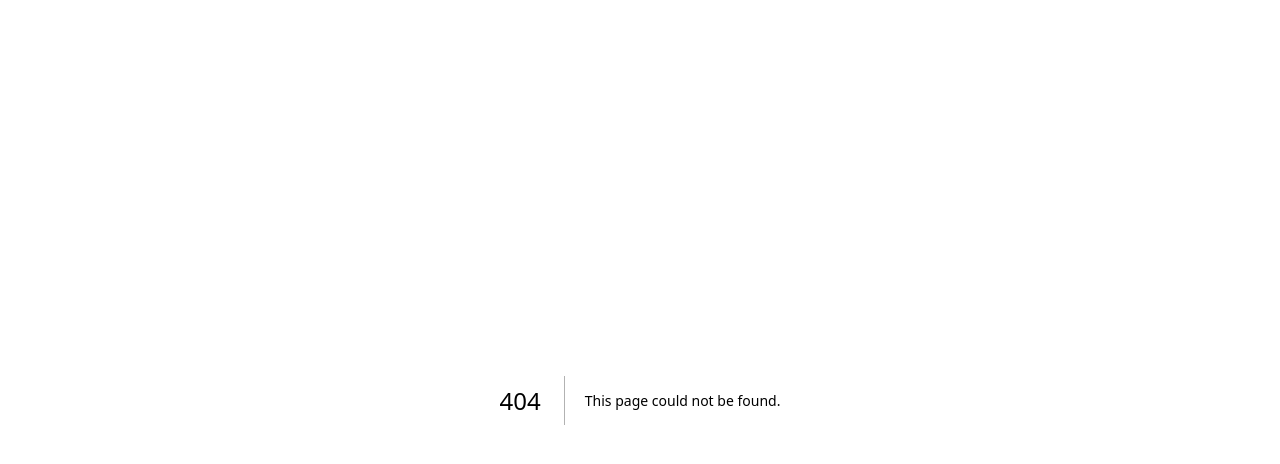
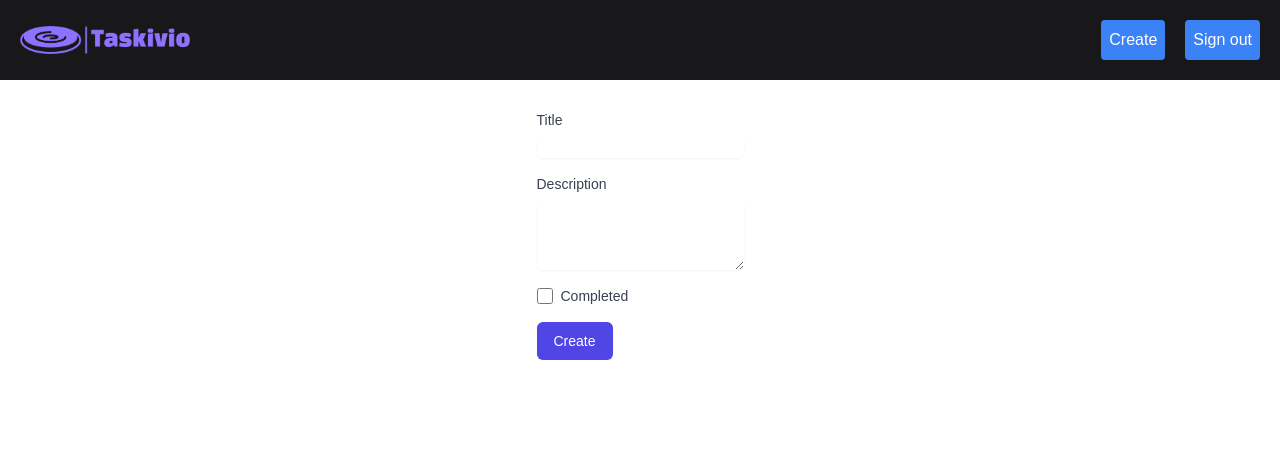
Before and after one commit to diwakarjha554/authentication-excellence, a Next.js app: page /create-todo in a window 1280 px wide. Before the commit this address had no page. Shown: the top 464 px of the page. Built offline with nearby package versions, Linux system fonts and the light colour scheme.

Commit message:
solve username clerk error

```diff
--- /dev/null
+++ b/app/(Routes)/create-todo/page.tsx
@@ -0,0 +1,8 @@
+import CreateTodo from '@/components/todo/create-todo';
+import React from 'react';
+
+const page = () => {
+    return <CreateTodo />;
+};
+
+export default page;
--- /dev/null
+++ b/app/(Routes)/layout.tsx
@@ -0,0 +1,17 @@
+import NavbarMarginLayout from "@/components/ui/navbar-margin-layout";
+
+interface RoutesLayoutProps {
+    children: React.ReactNode;
+}
+
+const RoutesLayout: React.FC<RoutesLayoutProps> = ({ children }) => {
+    return (
+        <NavbarMarginLayout>
+            <main className='flex flex-col items-center justify-start w-full overflow-x-hidden'>
+                {children}
+            </main>
+        </NavbarMarginLayout>
+    );
+};
+
+export default RoutesLayout;
--- /dev/null
+++ b/app/api/create-todo/route.ts
@@ -0,0 +1,29 @@
+import { NextResponse } from 'next/server';
+import { dbConnect } from '@/lib/dbConfig';
+import Todo from '@/models/todo.model';
+
+// CREATE - POST /api/todos
+export async function POST(request: Request) {
+    try {
+        await dbConnect();
+        const body = await request.json();
+        const todo = await Todo.create(body);
+        return NextResponse.json(todo, { status: 201 });
+    } catch (error: any) {
+        return NextResponse.json({ error: error.message }, { status: 500 });
+    }
+}
+
+// READ (Get All) - GET /api/todos
+export async function GET(request: Request) {
+    try {
+        await dbConnect();
+        const { searchParams } = new URL(request.url);
+        const userId = searchParams.get('userId');
+
+        const todos = await Todo.find(userId ? { userId } : {});
+        return NextResponse.json(todos);
+    } catch (error: any) {
+        return NextResponse.json({ error: error.message }, { status: 500 });
+    }
+}
--- /dev/null
+++ b/app/api/todos/[id]/route.ts
@@ -0,0 +1,87 @@
+import { NextResponse } from "next/server";
+import { dbConnect } from "@/lib/dbConfig";
+import Todo from "@/models/todo.model";
+
+// READ (Get One) - GET /api/todos/[id]
+export async function GET(
+    request: Request,
+    { params }: { params: { id: string } }
+) {
+    try {
+        await dbConnect();
+        const todo = await Todo.findById(params.id);
+
+        if (!todo) {
+            return NextResponse.json(
+                { error: "Todo not found" },
+                { status: 404 }
+            );
+        }
+
+        return NextResponse.json(todo);
+
+    } catch (error: any) {
+        return NextResponse.json(
+            { error: error.message },
+            { status: 500 }
+        );
+    }
+}
+
+// UPDATE - PUT /api/todos/[id]
+export async function PUT(
+    request: Request,
+    { params }: { params: { id: string } }
+) {
+    try {
+        await dbConnect();
+        const body = await request.json();
+
+        const todo = await Todo.findByIdAndUpdate(
+            params.id,
+            body,
+            { new: true, runValidators: true }
+        );
+
+        if (!todo) {
+            return NextResponse.json(
+                { error: "Todo not found" },
+                { status: 404 }
+            );
+        }
+
+        return NextResponse.json(todo);
+
+    } catch (error: any) {
+        return NextResponse.json(
+            { error: error.message },
+            { status: 500 }
+        );
+    }
+}
+
+// DELETE - DELETE /api/todos/[id]
+export async function DELETE(
+    request: Request,
+    { params }: { params: { id: string } }
+) {
+    try {
+        await dbConnect();
+        const todo = await Todo.findByIdAndDelete(params.id);
+
+        if (!todo) {
+            return NextResponse.json(
+                { error: "Todo not found" },
+                { status: 404 }
+            );
+        }
+
+        return NextResponse.json({ message: "Todo deleted successfully" });
+
+    } catch (error: any) {
+        return NextResponse.json(
+            { error: error.message },
+            { status: 500 }
+        );
+    }
+}
--- /dev/null
+++ b/app/api/todos/route.ts
@@ -0,0 +1,29 @@
+import { NextResponse } from 'next/server';
+import { dbConnect } from '@/lib/dbConfig';
+import Todo from '@/models/todo.model';
+
+// CREATE - POST /api/todos
+export async function POST(request: Request) {
+    try {
+        await dbConnect();
+        const body = await request.json();
+        const todo = await Todo.create(body);
+        return NextResponse.json(todo, { status: 201 });
+    } catch (error: any) {
+        return NextResponse.json({ error: error.message }, { status: 500 });
+    }
+}
+
+// READ (Get All) - GET /api/todos
+export async function GET(request: Request) {
+    try {
+        await dbConnect();
+        const { searchParams } = new URL(request.url);
+        const userId = searchParams.get('userId');
+
+        const todos = await Todo.find(userId ? { userId } : {});
+        return NextResponse.json(todos);
+    } catch (error: any) {
+        return NextResponse.json({ error: error.message }, { status: 500 });
+    }
+}
--- a/components/navbar/index.tsx
+++ b/components/navbar/index.tsx
@@ -1,13 +1,17 @@
 import React from 'react';
 import { SignOutButton } from '@clerk/nextjs';
 import Logo from '../ui/features/Logo';
+import Link from 'next/link';
 
 const Navbar = () => {
     return (
         <div className="w-full bg-zinc-900 text-white fixed top-0 left-0 right-0 z-50">
             <div className="max-w-[1500px] mx-auto flex items-center justify-between py-5 px-5">
                 <Logo />
-                <div>
+                <div className='flex items-center gap-5'>
+                    <Link href="/create-todo" className="cursor-pointer bg-blue-500 p-2 rounded">
+                        Create
+                    </Link>
                     <div className="cursor-pointer bg-blue-500 p-2 rounded">
                         <SignOutButton />
                     </div>
--- /dev/null
+++ b/components/todo/create-todo/index.tsx
@@ -0,0 +1,146 @@
+'use client';
+
+import { useState } from 'react';
+import { useRouter } from 'next/navigation';
+
+interface TodoFormProps {
+    onSuccess?: () => void;
+    initialData?: {
+        _id?: string;
+        title: string;
+        description: string;
+        completed: boolean;
+    };
+}
+
+export default function TodoForm({ onSuccess, initialData }: TodoFormProps) {
+    const router = useRouter();
+    const [isLoading, setIsLoading] = useState(false);
+    const [error, setError] = useState('');
+
+    const [formData, setFormData] = useState({
+        title: initialData?.title || '',
+        description: initialData?.description || '',
+        completed: initialData?.completed || false,
+    });
+
+    const handleSubmit = async (e: React.FormEvent) => {
+        e.preventDefault();
+        setIsLoading(true);
+        setError('');
+
+        try {
+            const url = initialData?._id
+                ? `/api/todos/${initialData._id}`
+                : '/api/todos';
+
+            const method = initialData?._id ? 'PUT' : 'POST';
+
+            const response = await fetch(url, {
+                method,
+                headers: {
+                    'Content-Type': 'application/json',
+                },
+                body: JSON.stringify({
+                    ...formData,
+                    userId: 'your-user-id-here', // Replace with actual user ID
+                }),
+            });
+
+            if (!response.ok) {
+                throw new Error('Failed to save todo');
+            }
+
+            setFormData({
+                title: '',
+                description: '',
+                completed: false,
+            });
+
+            router.refresh();
+            onSuccess?.();
+
+        } catch (err: any) {
+            setError(err.message);
+        } finally {
+            setIsLoading(false);
+        }
+    };
+
+    return (
+        <form onSubmit={handleSubmit} className="space-y-4">
+            <div>
+                <label
+                    htmlFor="title"
+                    className="block text-sm font-medium text-gray-700"
+                >
+                    Title
+                </label>
+                <input
+                    type="text"
+                    id="title"
+                    value={formData.title}
+                    onChange={(e) => setFormData(prev => ({
+                        ...prev,
+                        title: e.target.value
+                    }))}
+                    className="mt-1 block w-full rounded-md border-gray-300 shadow-sm focus:border-indigo-500 focus:ring-indigo-500"
+                    required
+                />
+            </div>
+
+            <div>
+                <label
+                    htmlFor="description"
+                    className="block text-sm font-medium text-gray-700"
+                >
+                    Description
+                </label>
+                <textarea
+                    id="description"
+                    value={formData.description}
+                    onChange={(e) => setFormData(prev => ({
+                        ...prev,
+                        description: e.target.value
+                    }))}
+                    className="mt-1 block w-full rounded-md border-gray-300 shadow-sm focus:border-indigo-500 focus:ring-indigo-500"
+                    rows={3}
+                    required
+                />
+            </div>
+
+            <div className="flex items-center">
+                <input
+                    type="checkbox"
+                    id="completed"
+                    checked={formData.completed}
+                    onChange={(e) => setFormData(prev => ({
+                        ...prev,
+                        completed: e.target.checked
+                    }))}
+                    className="h-4 w-4 rounded border-gray-300 text-indigo-600 focus:ring-indigo-500"
+                />
+                <label
+                    htmlFor="completed"
+                    className="ml-2 block text-sm text-gray-700"
+                >
+                    Completed
+                </label>
+            </div>
+
+            {error && (
+                <div className="text-red-500 text-sm">
+                    {error}
+                </div>
+            )}
+
+            <button
+                type="submit"
+                disabled={isLoading}
+                className="inline-flex justify-center rounded-md border border-transparent bg-indigo-600 py-2 px-4 text-sm font-medium text-white shadow-sm hover:bg-indigo-700 focus:outline-none focus:ring-2 focus:ring-indigo-500 focus:ring-offset-2 disabled:opacity-50"
+            >
+                {isLoading ? 'Saving...' : (initialData?._id ? 'Update' : 'Create')}
+            </button>
+        </form>
+    );
+}
--- a/models/todo.model.ts
+++ b/models/todo.model.ts
@@ -11,6 +11,14 @@ const TodoSchema = new mongoose.Schema({
         type: String,
         required: true,
     },
+    description: {
+        type: String,
+        required: true,
+    },
+    completed: {
+        type: Boolean,
+        default: false,
+    },
 });
 
 const Todo = mongoose.models.Todo || mongoose.model("Todo", TodoSchema);
```
